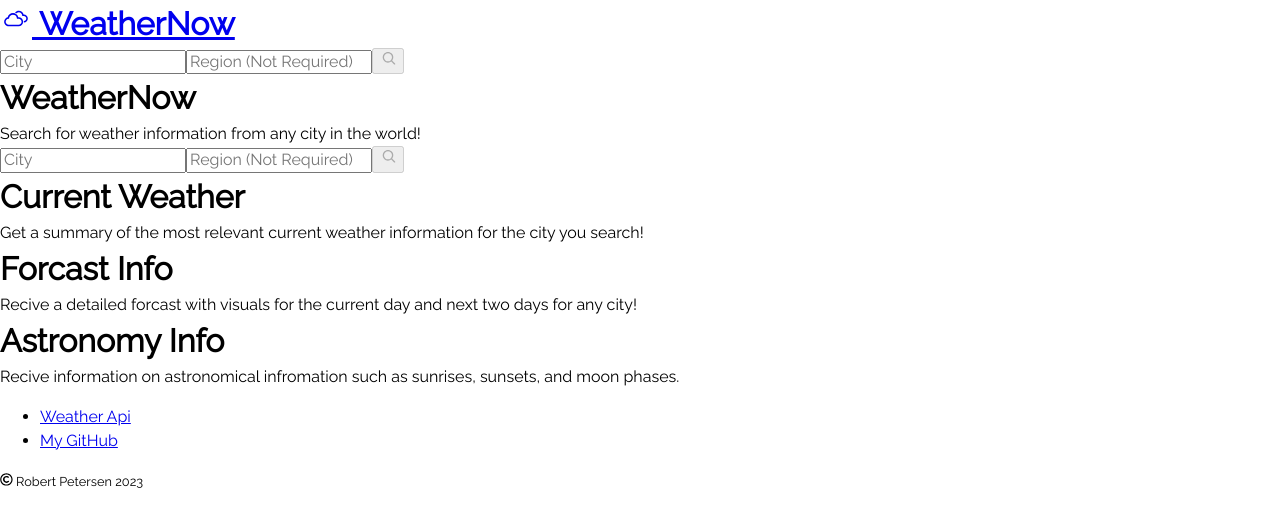
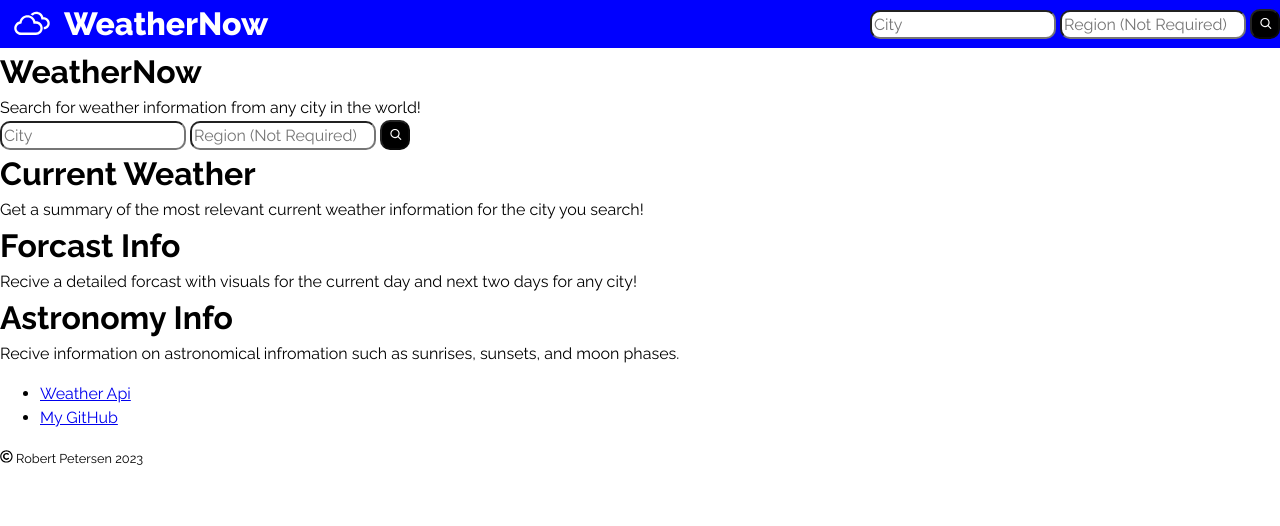
Before and after one commit to robert-petersen/weather-now, a React (Vite) app: page / in a window 1280 px wide. Shown: the top 526 px of the page. Built offline with nearby package versions, Linux system fonts and the light colour scheme; no server answers.

Commit message:
nav styled

```diff
--- a/src/components/Nav.jsx
+++ b/src/components/Nav.jsx
@@ -6,7 +6,11 @@ import Search from "./Search"
 const Nav = ({ setResults }) => {
   return (
     <nav>
-      <h1><Link><WiCloudy /> WeatherNow</Link></h1>
+      <h1>
+        <Link className="homeLink">
+          <WiCloudy className="icon"/> WeatherNow
+        </Link>
+      </h1>
       <Search setResults={setResults}/>
     </nav>
   )
--- a/src/components/Search.jsx
+++ b/src/components/Search.jsx
@@ -55,7 +55,7 @@ const Search = ({ setResults }) => {
   }, [formData.city]);
 
   return (
-    <form onSubmit={onSubmit}>
+    <form onSubmit={onSubmit} className='search'>
       <input
         name="city"
         type="text"
@@ -71,7 +71,7 @@ const Search = ({ setResults }) => {
         onChange={onChangeRegion}
       />
       <button type="submit" disabled={formData.disabled}>
-        {formData.isFetching ? <CgSearchLoading /> : <CgSearch />}
+        {formData.isFetching ? <CgSearchLoading className='icon'/> : <CgSearch className='icon'/>}
       </button>
     </form>
   )
--- a/src/css/index.css
+++ b/src/css/index.css
@@ -1,4 +1,4 @@
-@import url("https://fonts.googleapis.com/css2?family=Raleway&display=swap");
+@import url("https://fonts.googleapis.com/css2?family=Raleway:ital,wght@0,200;0,400;0,600;0,700;0,800;0,900;1,200;1,400;1,600;1,700;1,800;1,900&display=swap");
 /* CSS reset until line 50 */
 /* Box sizing rules */
 *,
@@ -51,4 +51,51 @@ body {
   font-family: "Raleway", sans-serif;
 }
 
+nav {
+  display: flex;
+  align-items: center;
+  justify-content: space-between;
+  background-color: blue;
+}
+nav h1 .homeLink {
+  color: white;
+  font-synthesis: none;
+  font-weight: 800;
+  text-decoration: none;
+  display: flex;
+  align-items: center;
+}
+nav h1 .homeLink .icon {
+  font-size: 3rem;
+  margin: 0 0.5rem;
+}
+
+.search {
+  display: flex;
+  align-items: center;
+}
+.search input {
+  height: 29px;
+  border-radius: 10px;
+  margin-right: 0.25rem;
+}
+.search button {
+  background-color: black;
+  height: 30px;
+  width: 30px;
+  display: flex;
+  align-items: center;
+  justify-content: center;
+  border-radius: 10px;
+  color: white;
+  cursor: pointer;
+}
+.search button:hover {
+  color: black;
+  background-color: white;
+}
+.search button .icon {
+  font-size: 1rem;
+}
+
 /*# sourceMappingURL=index.css.map */
--- /dev/null
+++ b/src/sass/abstracts/_defaults.scss
@@ -0,0 +1,6 @@
+@use "./index" as *;
+
+// Default styles
+body {
+  font-family: $defaultFont;
+}
--- a/src/sass/abstracts/_fonts.scss
+++ b/src/sass/abstracts/_fonts.scss
@@ -1,4 +1,4 @@
 // Font Imports
-@import url('https://fonts.googleapis.com/css2?family=Raleway&display=swap');
+@import url('https://fonts.googleapis.com/css2?family=Raleway:ital,wght@0,200;0,400;0,600;0,700;0,800;0,900;1,200;1,400;1,600;1,700;1,800;1,900&display=swap');
 
 $defaultFont: 'Raleway', sans-serif;
--- /dev/null
+++ b/src/sass/components/_nav.scss
@@ -0,0 +1,23 @@
+@use "../abstracts/" as *;
+
+nav {
+  display: flex;
+  align-items: center;
+  justify-content: space-between;
+  background-color: blue;
+
+  h1 .homeLink {
+    // font-size: 40px;
+    color: white;
+    font-synthesis: none;
+    font-weight: 800;
+    text-decoration: none;
+    display: flex;
+    align-items: center;
+
+    .icon {
+      font-size: 3rem;
+      margin: 0 .5rem;
+    }
+  }
+}
--- /dev/null
+++ b/src/sass/components/_search.scss
@@ -0,0 +1,33 @@
+@use "../abstracts/" as *;
+
+.search {
+  display: flex;
+  align-items: center;
+
+  input {
+    height: 29px;
+    border-radius: 10px;
+    margin-right: .25rem;
+  }
+
+  button {
+    background-color: black;
+    height: 30px;
+    width: 30px;
+    display: flex;
+    align-items: center;
+    justify-content: center;
+    border-radius: 10px;
+    color: white;
+    cursor: pointer;
+
+    &:hover {
+      color: black;
+      background-color: white;
+    }
+
+    .icon {
+      font-size: 1rem;
+    }
+  }
+}
```
Also changed, not shown: src/main.scss (+5 -9 lines), 1 other file (tests, documents, lock files or other folders).
